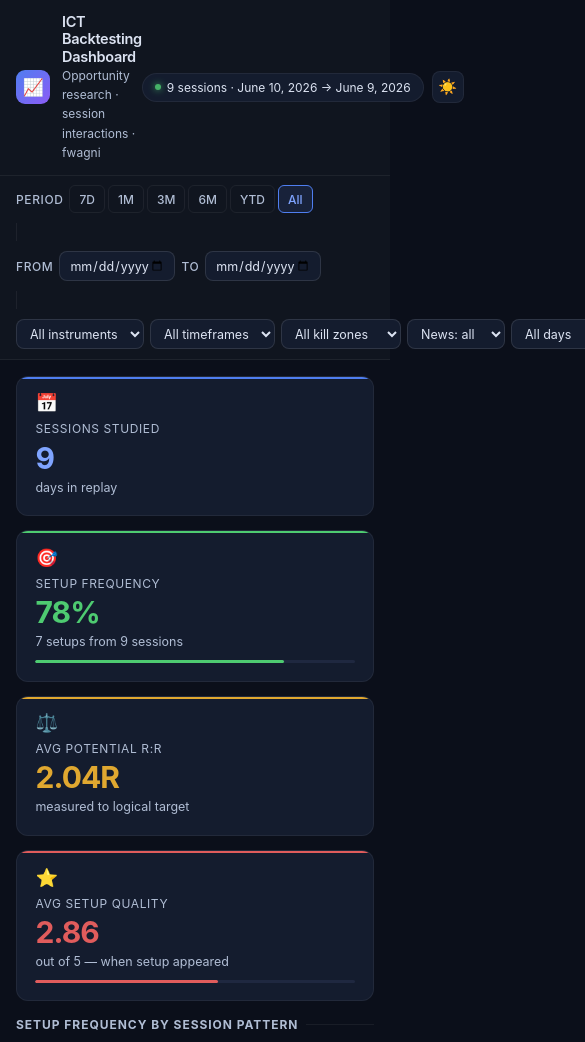
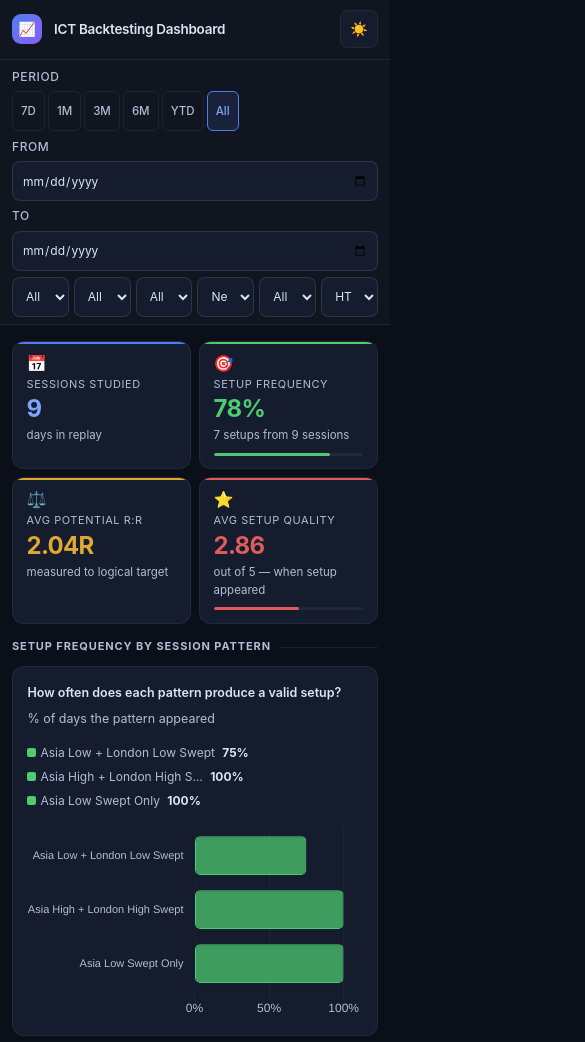
Before and after one commit to fwagni/trading, a plain HTML site: page backtesting/index.html in a window 390 px wide. Shown: the top 1042 px of the page, 585 px wide, since content can reach past the window. Drawn offline with nearby package versions, Linux system fonts and the light colour scheme.

Commit message:
Improve responsiveness

```diff
--- a/backtesting/index.html
+++ b/backtesting/index.html
@@ -301,9 +301,144 @@ html.light .cc { color:#7f1d1d }
 .errbox      { background:var(--red2); color:var(--red); border:1px solid rgba(224,92,92,.22); border-radius:12px; padding:1rem 1.25rem; margin-bottom:1rem; font-size:13px }
 .divider     { height:1px; background:var(--border); margin:1.25rem 0 }
 
-/* ── RESPONSIVE ──────────────────────── */
-@media(max-width:900px){ .c3,.c4{grid-template-columns:1fr 1fr} .c32{grid-template-columns:1fr} }
-@media(max-width:600px){ main{padding:1rem} #hdr,#fbar{padding-left:1rem;padding-right:1rem} .c2,.c3,.c4{grid-template-columns:1fr} #fbar{flex-direction:column;align-items:flex-start} .fdate{width:116px} }
+/* ══════════════════════════════════════════
+   RESPONSIVE
+   Breakpoints: 1024 tablet-land · 768 tablet
+                480 large-phone · 380 phone
+══════════════════════════════════════════ */
+
+/* ── Tablet landscape ≤1024px ── */
+@media(max-width:1024px){
+  .c4  { grid-template-columns:1fr 1fr }
+  .c3  { grid-template-columns:1fr 1fr }
+  .c32 { grid-template-columns:1fr }
+}
+
+/* ── Tablet ≤768px ── */
+@media(max-width:768px){
+  main { padding:1.25rem 1rem 4rem }
+  #hdr { padding:.7rem 1rem }
+  #fbar{ padding:.5rem 1rem }
+  .pill-bar { padding:.35rem 1rem }
+
+  /* header: hide subtitle on small tablets */
+  .hdr-sub { display:none }
+  /* shrink last-updated */
+  #last-upd { font-size:11px; padding:3px 9px }
+
+  /* filter bar: wrap neatly into two rows */
+  #fbar { gap:8px }
+  .fsep { display:none }
+  .fg   { flex-wrap:wrap; gap:5px }
+  .fsel { font-size:12px; height:32px }
+  .fdate{ width:120px; font-size:12px; height:32px }
+  .pb   { font-size:11.5px; padding:4px 8px; height:28px }
+
+  /* grids */
+  .c2  { grid-template-columns:1fr 1fr }
+  .c4  { grid-template-columns:1fr 1fr }
+  .c3  { grid-template-columns:1fr 1fr }
+
+  /* KPI: smaller value text */
+  .kpi-val { font-size:26px }
+  .kpi     { padding:.9rem 1rem }
+
+  /* chart heights: reduce on tablet */
+  .ch-tall  { height:220px !important }
+  .ch-med   { height:170px !important }
+  .ch-short { height:150px !important }
+
+  /* data table: allow horizontal scroll */
+  .dtbl-wrap { overflow-x:auto; -webkit-overflow-scrolling:touch }
+  .dtbl { min-width:640px }
+
+  /* heatmap: already overflow-x:auto, just ensure min-width */
+  .hmt { min-width:420px }
+}
+
+/* ── Large phone ≤480px ── */
+@media(max-width:480px){
+  main { padding:1rem .75rem 3.5rem }
+  #hdr { padding:.65rem .75rem }
+  #fbar{ padding:.45rem .75rem; gap:6px }
+  .pill-bar { padding:.3rem .75rem }
+
+  /* header */
+  .hdr-title { font-size:13.5px }
+  .hdr-logo  { width:30px; height:30px; font-size:14px }
+  #last-upd  { display:none } /* hide on small — space too tight */
+  #theme-btn { width:30px; height:30px; font-size:14px }
+
+  /* filter bar: full-width selects in two columns */
+  #fbar { flex-direction:column; align-items:stretch }
+  .fg   { width:100%; flex-wrap:wrap; gap:5px }
+  .fl   { width:100%; margin-bottom:0 }
+  .presets { flex-wrap:wrap; gap:3px }
+  .fsel,.fdate { flex:1; min-width:0; font-size:12px; height:36px }
+  .fdate { width:auto }
+
+  /* stacked single column for everything */
+  .c2,.c3,.c4 { grid-template-columns:1fr }
+
+  /* KPI: side-by-side 2-column compact cards */
+  .kpi-grid-wrap { display:grid; grid-template-columns:1fr 1fr; gap:8px }
+  .kpi-ico   { font-size:16px; margin-bottom:5px }
+  .kpi-val   { font-size:24px }
+  .kpi-lbl   { font-size:11px }
+  .kpi-hint  { font-size:11.5px }
+  .kpi       { padding:.8rem .85rem }
+
+  /* cards */
+  .card { padding:1rem .9rem }
+  .ct   { font-size:12.5px }
+
+  /* chart heights: mobile-optimised */
+  .ch-tall  { height:200px !important }
+  .ch-med   { height:160px !important }
+  .ch-short { height:140px !important }
+
+  /* section labels */
+  .slbl { font-size:11px }
+
+  /* pattern table: horizontal scroll, compact */
+  .dtbl-wrap { overflow-x:auto; -webkit-overflow-scrolling:touch }
+  .dtbl { min-width:560px; font-size:12px }
+  .dtbl th { font-size:11px; padding:7px 10px }
+  .dtbl td { padding:8px 10px; font-size:12px }
+
+  /* heatmap */
+  .hmt { min-width:380px; font-size:11.5px }
+
+  /* direction bias ring: shrink */
+  .ring-svg { width:120px !important; height:120px !important }
+
+  /* legend: smaller */
+  .leg { font-size:12px; gap:5px }
+}
+
+/* ── Small phone ≤380px ── */
+@media(max-width:380px){
+  main { padding:.85rem .6rem 3rem }
+  #hdr { padding:.6rem }
+  #fbar{ padding:.4rem .6rem }
+
+  .hdr-title { font-size:12.5px }
+  .kpi-val   { font-size:22px }
+  .kpi-grid-wrap { grid-template-columns:1fr 1fr; gap:6px }
+
+  .fsel,.fdate { height:34px; font-size:11.5px }
+  .pb { font-size:11px; padding:3px 7px; height:26px }
+
+  .dtbl { min-width:500px }
+  .hmt  { min-width:340px }
+}
+
+/* ── Touch targets ── */
+@media(hover:none){
+  .fsel,.fdate,.pb { min-height:40px }
+  .pill { min-height:34px; padding:5px 12px 5px 10px }
+  #theme-btn { width:38px; height:38px }
+}
 </style>
 </head>
 <body>
@@ -540,7 +675,7 @@ function render(){
 
   document.getElementById('app').innerHTML = `
 <!-- ① KPIs -->
-<div class="row c4 mb">
+<div class="kpi-grid-wrap row c4 mb">
   <div class="kpi">
     <div class="kpi-stripe" style="background:var(--accent)"></div>
     <div class="kpi-ico">📅</div>
@@ -582,7 +717,7 @@ function render(){
       <span class="ct-sub">% of days the pattern appeared</span>
     </div>
     <div class="leg" id="leg-p"></div>
-    <div class="cw" style="height:260px"><canvas id="c-p"></canvas></div>
+    <div class="cw ch-tall" style="height:260px"><canvas id="c-p"></canvas></div>
   </div>
   <div class="card">
     <div class="ct">Setup direction bias</div>
@@ -622,7 +757,7 @@ function render(){
     What R:R does each pattern offer on average?
     <span class="ct-sub">when a valid setup appeared</span>
   </div>
-  <div class="cw" style="height:240px"><canvas id="c-rr"></canvas></div>
+  <div class="cw ch-tall" style="height:240px"><canvas id="c-rr"></canvas></div>
 </div>
 
 <!-- ④ Kill zone heatmap -->
@@ -643,23 +778,23 @@ function render(){
 <div class="row c4 mb">
   <div class="card">
     <div class="ct" style="font-size:12.5px">Setup freq by day</div>
-    <div class="cw" style="height:160px"><canvas id="c-day"></canvas></div>
+    <div class="cw ch-short" style="height:160px"><canvas id="c-day"></canvas></div>
     <div class="csub">Which weekday is most productive?</div>
   </div>
   <div class="card">
     <div class="ct" style="font-size:12.5px">News day impact</div>
-    <div class="cw" style="height:160px"><canvas id="c-news"></canvas></div>
+    <div class="cw ch-short" style="height:160px"><canvas id="c-news"></canvas></div>
     <div class="csub">Does news suppress or amplify setups?</div>
   </div>
   <div class="card">
     <div class="ct" style="font-size:12.5px">HTF alignment</div>
-    <div class="cw" style="height:160px"><canvas id="c-htf"></canvas></div>
+    <div class="cw ch-short" style="height:160px"><canvas id="c-htf"></canvas></div>
     <div class="csub">Setup freq with vs without HTF narrative</div>
   </div>
   <div class="card">
     <div class="ct" style="font-size:12.5px">Entry type distribution</div>
     <div class="leg" id="leg-et" style="margin-bottom:6px"></div>
-    <div class="cw" style="height:130px"><canvas id="c-et"></canvas></div>
+    <div class="cw ch-short" style="height:130px"><canvas id="c-et"></canvas></div>
     <div class="csub">Which structure appears most at entry</div>
   </div>
 </div>
@@ -671,7 +806,7 @@ function render(){
     All patterns — full statistical breakdown
     <span class="ct-sub">click column headers to sort</span>
   </div>
-  <div id="ptbl"></div>
+  <div class="dtbl-wrap" id="ptbl"></div>
 </div>`;
 
   buildKPIRing(S.freqPct, freqC);
@@ -870,6 +1005,7 @@ function buildPatternTable(data){
   const nyTag=n=>n==='Reversal'?`<span class="tag tg">Reversal</span>`:n==='Continuation'?`<span class="tag tb">Continuation</span>`:n==='Chop'?`<span class="tag tn">Chop</span>`:`<span class="tag tn">${n}</span>`;
 
   document.getElementById('ptbl').innerHTML=`
+  <div class="dtbl-wrap">
   <table class="dtbl">
     <thead><tr>
       <th onclick="sortT('p')">Pattern ${ar('p')}</th>
@@ -895,6 +1031,7 @@ function buildPatternTable(data){
     </tr>`).join('')}
     </tbody>
   </table>
+  </div>
   <div class="csub" style="margin-top:10px">
     Grade A&nbsp;= freq ≥60% + avg R:R ≥3R + ≥10 obs &ensp;·&ensp;
     B&nbsp;= freq ≥45% + R:R ≥2R + ≥5 obs &ensp;·&ensp;
```
